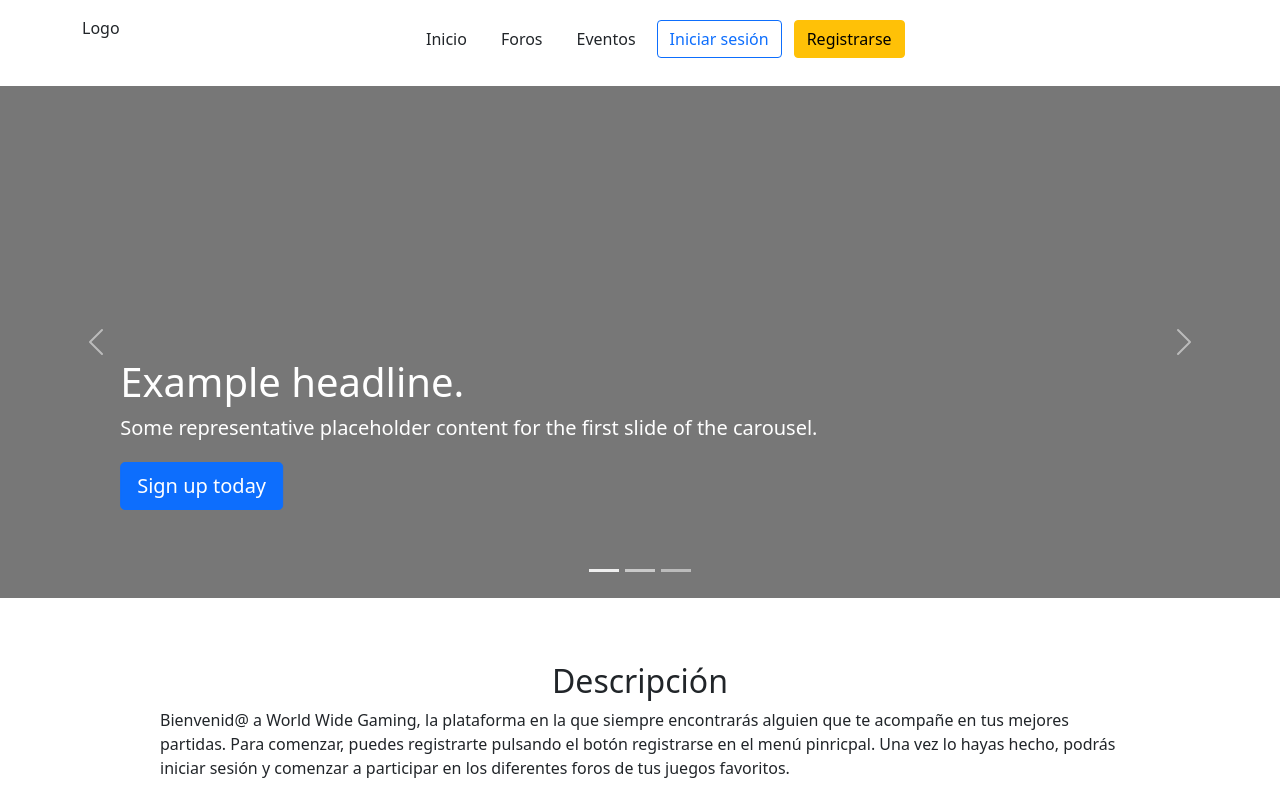
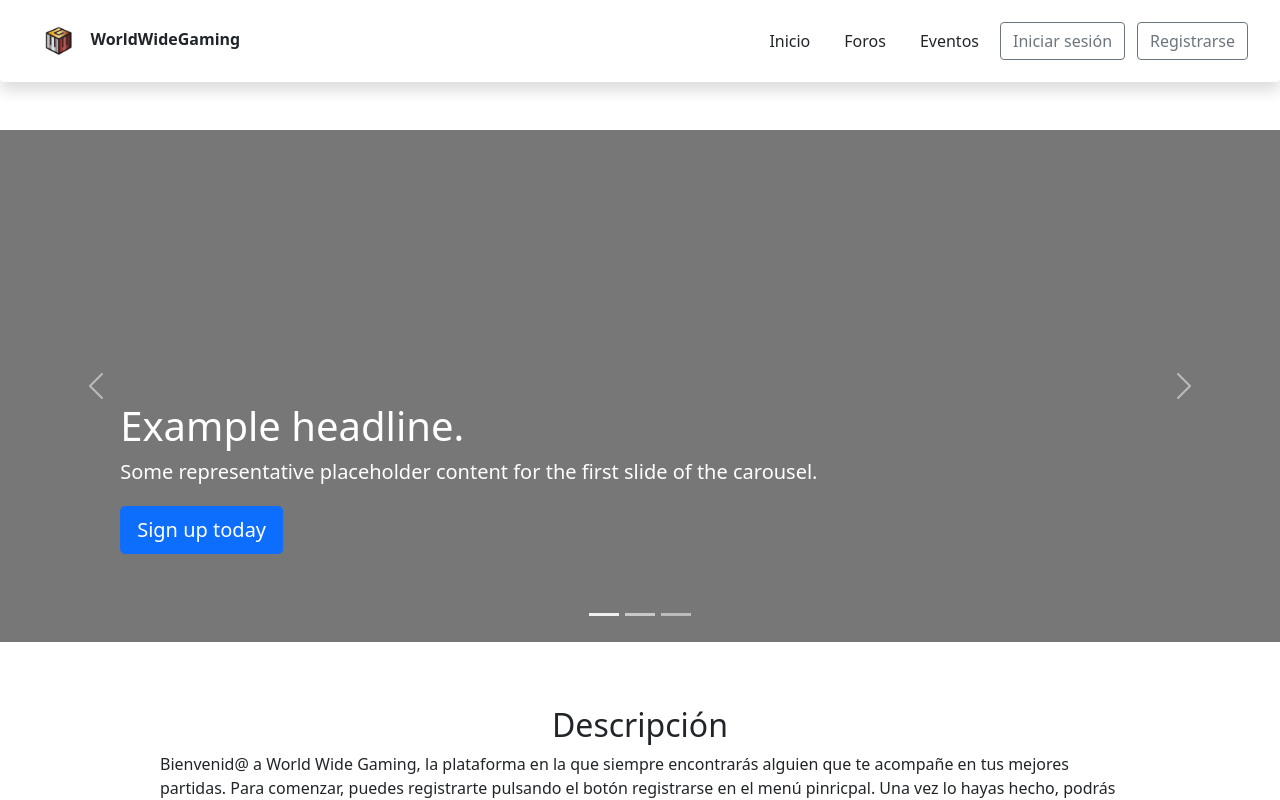
Before and after one commit to aruizr98/World-Wide-Gaming, an Angular app: page / in a window 1280 px wide. Shown: the top 800 px of the page. Built offline with nearby package versions, Linux system fonts and the light colour scheme.

Commit message:
Cambios en el menu de navegacion

```diff
--- a/src/app/navegacion/navegacion.component.html
+++ b/src/app/navegacion/navegacion.component.html
@@ -1,13 +1,10 @@
-<nav class="p-3 ">
-  <div class="container">
-    <div class="d-flex ">
-      <!-- <a href="/" class="d-flex align-items-center mb-2 mb-lg-0 text-white text-decoration-none">
-          <svg class="bi me-2" width="40" height="32" role="img" aria-label="Bootstrap">
-            <use xlink:href="#bootstrap" />
-          </svg>
-        </a> -->
-      <span>Logo</span>
-      <ul id="listaMenu" class="nav col-12 col-lg-auto me-lg-auto mb-2 mx-auto ">
+<nav id="menu" class="navbar navbar-expand-md navbar-light bg-light shadow p-3 mb-5 bg-white rounded">
+  <div class="container-fluid">
+    <div class="col-4">
+      <a class="text-decoration-none text-dark" [routerLink]="['/inicio']"><img class="d-inline-block align-text-center" src="assets/images/logo.png"
+          alt="Logo" height="50"><b>WorldWideGaming</b></a>
+    </div>
+    <ul id="listaMenu" class="nav col-8 justify-content-end">
       <li class="nav-item dropdown">
         <a class="btn  m-1 botonNavegacion" [routerLink]="['/inicio']">
           Inicio
@@ -19,8 +16,8 @@
           Foros
         </a>
         <ul class="dropdown-menu dropdown-menu-dark" aria-labelledby="navbarDarkDropdownMenuLink">
-            <li><a class="dropdown-item">League Of Legends</a></li>
-            <li><a class="dropdown-item">Rocket League</a></li>
+          <li><button class="dropdown-item">League Of Legends</button></li>
+          <li><button class="dropdown-item">Rocket League</button></li>
           <li><button class="dropdown-item">Counter Strike:GO</button></li>
           <li><button class="dropdown-item">Tekken 7</button></li>
           <li><button class="dropdown-item">Minecraft</button></li>
@@ -41,9 +38,9 @@
         </a>
       </li>
       <div>
-          <button type="button" class="btn btn-outline-primary me-2 m-1" id="botoniniciarSesion"
+        <button type="button" class="btn btn-outline-secondary me-2 m-1" id="botoniniciarSesion"
           [routerLink]="['/IniciarSesion']" *ngIf="!this.localStorage && !this.sessionStorage">Iniciar sesión</button>
-          <button id="botonRegistrarse" type="button" class="btn btn-warning m-1" [routerLink]="['/Registrarse']"
+        <button id="botonRegistrarse" type="button" class="btn btn-outline-secondary m-1" [routerLink]="['/Registrarse']"
           *ngIf="!this.localStorage && !this.sessionStorage">Registrarse</button>
 
         <!-- <button class="btn btn-outline-primary me-2 m-1" *ngIf="this.localStorage ||this.sessionStorage">Mi
@@ -64,9 +61,5 @@
       </li>
 
     </ul>
-
-
-
-    </div>
   </div>
 </nav>
```
Lines whose indentation alone changed are shown as unchanged.
